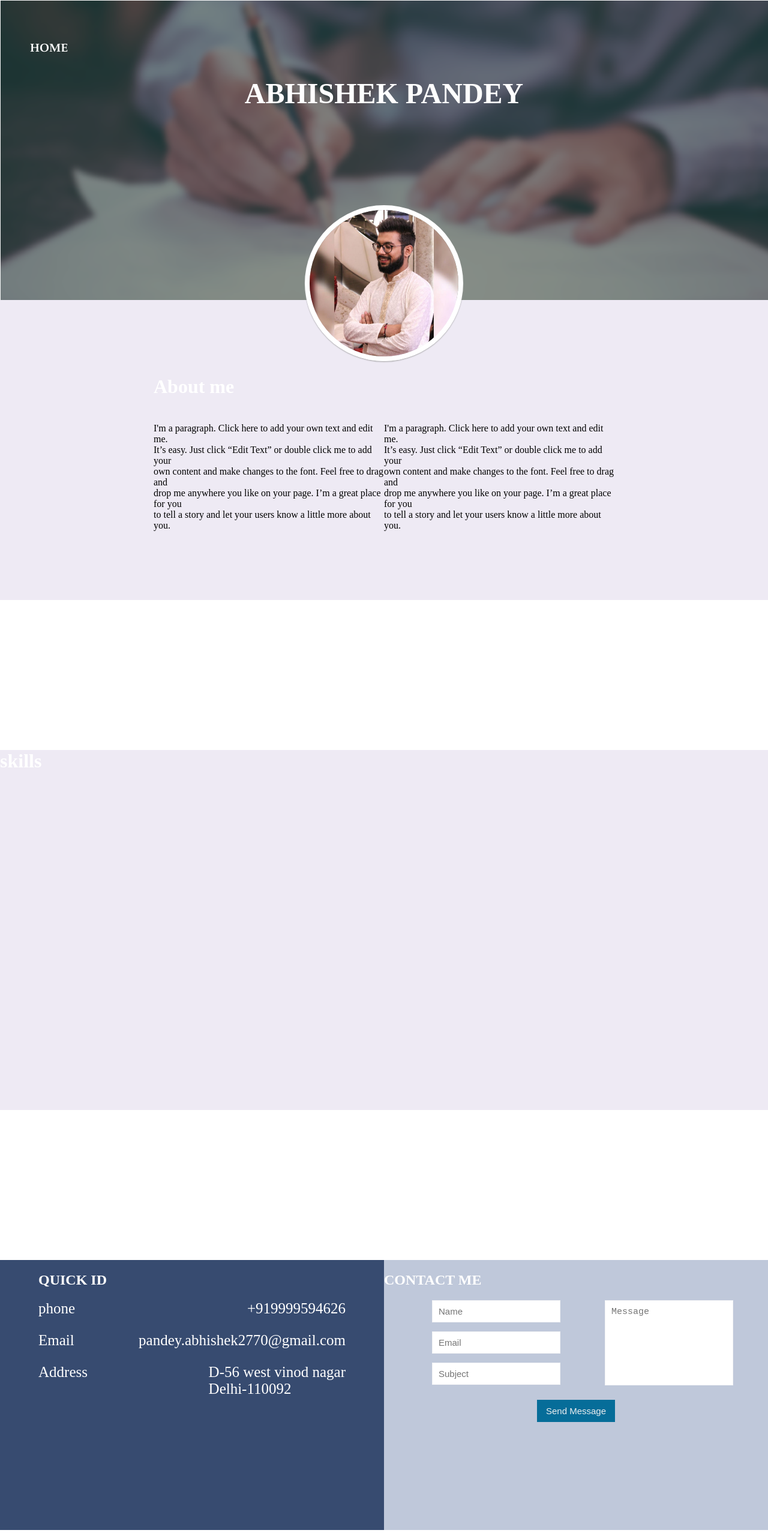
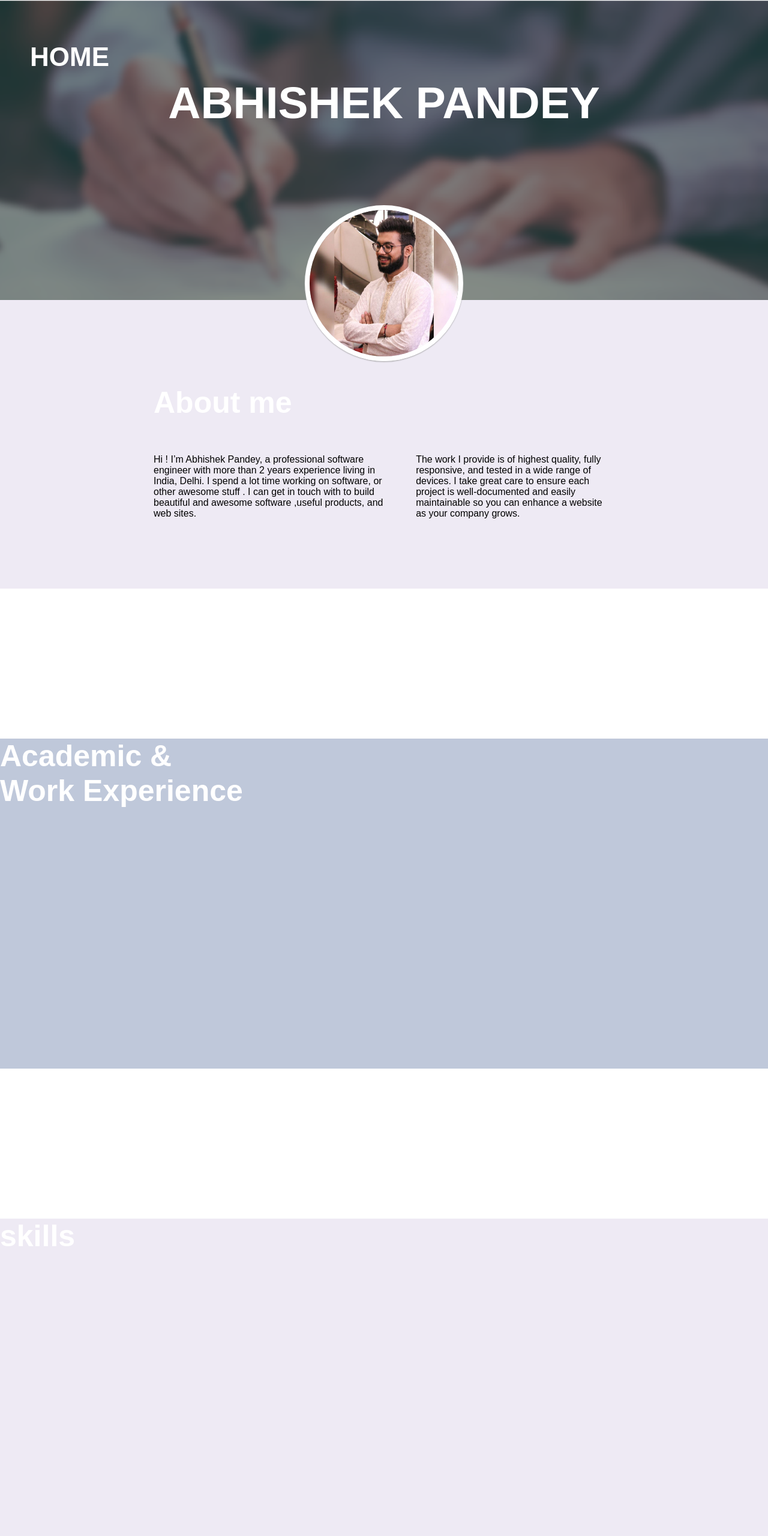
Before and after one commit to pandey2770/CV, a plain HTML site: page index.html in a window 1280 px wide. Shown: the top 2560 px of the page at 60% size. Drawn offline with Linux system fonts and the light colour scheme; a web font is replaced by a local one.

```diff
--- a/index.html
+++ b/index.html
@@ -4,6 +4,7 @@
     <meta charset="UTF-8">
     <title>Abhishek Pandey</title>
     <link href="main.css/main.css" rel="stylesheet">
+    <link href="https://fonts.googleapis.com/css?family=Tenali+Ramakrishna" rel="stylesheet">
     <script src="lib/jquery-3.0.0.min.js"></script>
   </head>
   <body>
@@ -21,38 +22,41 @@
         </h2>
         <div class="content">
           <p>
-            I'm a paragraph. Click here to add your own text and edit me.<br>
-            It’s easy. Just click “Edit Text” or double click me to add your<br>
-            own content and make changes to the font. Feel free to drag and <br>
-            drop me anywhere you like on your page. I’m a great place for you <br>
-            to tell a story and let your users know a little more about you.
+            Hi ! I’m Abhishek Pandey, a professional software engineer with more than 2
+            years experience living in India, Delhi. I spend a lot time working on software,
+            or other awesome stuff . I can get in touch with to build beautiful
+            and awesome software ,useful products, and web sites.
           </p>
           <p>
-            I'm a paragraph. Click here to add your own text and edit me.<br>
-            It’s easy. Just click “Edit Text” or double click me to add your<br>
-            own content and make changes to the font. Feel free to drag and <br>
-            drop me anywhere you like on your page. I’m a great place for you <br>
-            to tell a story and let your users know a little more about you.<br>
+            The work I provide is of highest quality, fully responsive,
+            and tested in a wide range of devices. I take great care to
+            ensure each project is well-documented and easily maintainable
+            so you can enhance a website as your company grows.
           </p>
         </div>
       </div>
     </div>
     <div class="skills-wrapper">
-        <h2 class="section-heading">
-          skills
-        </h2>
+      <h2 class="section-heading">
+        Academic &<br>Work Experience
+      </h2>
+    </div>
+     <div class="work-wrapper">
+      <h2 class="section-heading">
+        skills
+      </h2>
     </div>
     <div class="contact-section">
       <div class="contact-details">
         <div class="contact-fields">
-          <h2>QUICK ID</h2>
+          <h2 class="content-id-1">QUICK ID</h2>
           <div class="field">
             <span>phone</span>
             <span>+919999594626</span>
           </div>
           <div class="field">
             <span>Email</span>
-            <span>pandey.abhishek2770@gmail.com</span>
+            <span class="span">pandey.abhishek2770@gmail.com</span>
           </div>
           <div class="field">
             <span>Address</span>
@@ -61,7 +65,7 @@
         </div>
       </div>
       <div class="contact-form">
-        <h2>
+        <h2 class="content-id">
           CONTACT ME
         </h2>
         <form class="contactus-form" id="contactus-form">
@@ -78,21 +82,36 @@
           <div class="contactus-btn-section">
             <input type="button" value="Send Message" class="contactus-btn" onclick="submitForm()" />
           </div>
+          <div id="error" class="error-msg">Please enter values correctly.</div>
+          <div id="success" class="success-msg">Thanks, I will get back to you soon.</div>
         </form>
       </div>
     </div>
-    <div class="bg-img"></div>
+    <div class="bg-img-wrapper">
+      <img src="back.png" class="bg-img"></div>
+    </div>
   </body>
   <script>
 
     function submitForm() {
+      document.getElementById('error').style.display = 'none';
+      document.getElementById('success').style.display = 'none';
+      document.getElementById('error').innerHTML = '';
       var error;
       ['name', 'mail', 'sub', 'msg'].forEach(field => {
         if (document.getElementById(field).value === '') {
           error = true;
           document.getElementById(field).style.border = '1px solid red';
+          document.getElementById('error').style.display = 'block';
+          document.getElementById('error').innerHTML = 'All fields are mandatory. <br/>';
         }
-      })
+      });
+      if (!validateEmail(document.getElementById('mail').value)) {
+        document.getElementById('mail').style.border = '1px solid red';
+        document.getElementById('error').style.display = 'block';
+        document.getElementById('error').innerHTML =
+          document.getElementById('error').innerHTML + 'Email entered is not valid.';
+      }
       if (!error) {
         $.ajax({
           url:'https://formspree.io/pandey.abhishek2770@gmail.com',
@@ -100,9 +119,18 @@
           data:$('#contactus-form').serialize(),
           dataType: "json",
           success:function(){
+            document.getElementById('success').style.display = 'block';
+          },
+          error:function(){
+            document.getElementById('error').style.display = 'block';
           }
         });
       }
+    }
+
+    function validateEmail(email) {
+      var re = /^(([^<>()\[\]\\.,;:\s@"]+(\.[^<>()\[\]\\.,;:\s@"]+)*)|(".+"))@((\[[0-9]{1,3}\.[0-9]{1,3}\.[0-9]{1,3}\.[0-9]{1,3}])|(([a-zA-Z\-0-9]+\.)+[a-zA-Z]{2,}))$/;
+      return re.test(email);
     }
 
     function scrollToTop() {
--- a/main.css/main.css
+++ b/main.css/main.css
@@ -2,21 +2,28 @@
    height: 100%;
    width: 100%;
    margin: 0;
+   font-family: 'Tenali Ramakrishna', sans-serif;
 }
-.bg-img {
-  background-image:url("../back.png");
+.bg-img-wrapper {
   width: 100%;
   height: 100%;
   position: fixed;
   z-index: -10;
-  background-repeat: no-repeat;
+  top: 0;
+  display: flex;
+  justify-content: center;
+}
+.bg-img {
+  width: auto;
+  height: 100%;
+  position: fixed;
+  z-index: -10;
   top: 0;
 }
 .home-button {
   cursor: pointer;
   font-weight: 600;
-  font-size: larger;
-  font-family: "Palatino Linotype", "Book Antiqua", Palatino, serif;
+  font-size: 44px;
   margin-top: 70px;
   margin-left: 50px;
   color: white;
@@ -39,14 +46,9 @@
 }
 .heading {
   text-align: center;
-  font-size: -webkit-xxx-large;
+  font-size: 75px;
   color: white;
   margin-top: 10%;
-}
-@media only screen and (max-width: 700px) {
-  .heading {
-    margin-top: 30%;
-  }
 }
 .home-section {
   margin: auto;
@@ -59,7 +61,7 @@
   justify-content: space-between;
 }
 .aboutme-section {
-  height: 500px;
+  padding: 100px 0;
   width: 60%;
   display: flex;
   justify-content: center;
@@ -74,17 +76,28 @@
 }
 .skills-wrapper {
   margin-top: 250px;
+ background-color:  #bfc8da;
+  width: 100%;
+  height: 550px;
+}
+.work-wrapper {
+  margin-top: 250px;
   background-color: #eeeaf4;
   width: 100%;
-  height: 600px;
-  background-image:url("../back3.jpg");
+  height: 550px;
 }
 .content {
   display: flex;
   justify-content: space-between;
 }
+.content > p:first-of-type {
+  margin-right: 25px;
+}
+.content > p:nth-child(2) {
+  margin-left: 25px;
+}
 .section-heading {
-  font-size: xx-large;
+  font-size: 50px;
   color: white;
 }
 .input1 {
@@ -119,9 +132,10 @@
   height: 35px;
   margin-bottom: 15px;
   border: none;
-  font-size: 15px;
+  font-size: 20px;
   padding: 0 10px;
   border: 1px solid rgb(241, 242, 244);
+  font-family: 'Tenali Ramakrishna', sans-serif;
 }
 .contactus-message-section {
   width: 40%;
@@ -139,21 +153,30 @@
   resize: none;
   padding: 10px;
   border: 1px solid rgb(241, 242, 244);
-  font-size: 15px;
+  font-size: 20px;
+  font-family: 'Tenali Ramakrishna', sans-serif;
 }
 .contactus-btn {
   background: #066D99;
   color: rgb(239,240,241);
   border: none;
   padding: 10px 15px;
-  font-size: 15px;
+  font-size: 20px;
+  font-family: 'Tenali Ramakrishna', sans-serif;
   cursor: pointer;
 }
 .field {
   display: flex;
   justify-content: space-between;
+  margin-bottom: 25px;
+  font-family: 'Tenali Ramakrishna', sans-serif;
   font-size: 25px;
-  margin-bottom: 25px;
+}
+.field > span:first-of-type {
+  text-align: left;
+}
+.field > span:nth-child(2) {
+  text-align: right;
 }
 .contact-section{
   display: flex;
@@ -183,3 +206,38 @@
 .contact {
   color: black
 }
+.error-msg {
+  color: red;
+  display: none;
+}
+.success-msg {
+  color: green;
+  display: none;
+}
+.content-id{
+  padding-bottom: 10px;
+  font-size: 50px;
+  color: #1b1c1d;
+  padding-left: 60px;
+}
+.content-id-1{
+  padding-bottom: 10px;
+  font-size: 50px;
+}
+.field > span:first-of-type {
+  margin-right: 20px;
+}
+@media only screen and (max-width: 700px) {
+  .heading {
+    margin-top: 30%;
+  }
+  .content > p:first-of-type {
+    margin-right: 10px;
+  }
+  .content > p:nth-child(2) {
+    margin-left: 10px;
+  }
+  html, body {
+    font-family: 'Tenali Ramakrishna', sans-serif;
+  }
+}
```
